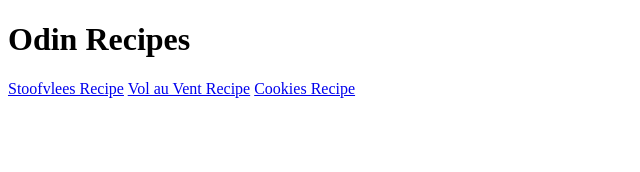
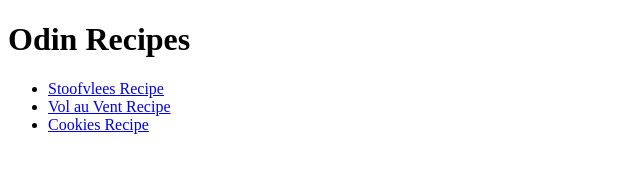
Before and after one commit to ivar2k/odin-recipes, a plain HTML site: page index.html in a window 1280 px wide. Shown: the whole page, without its empty margins (0-640 px from the left). Drawn offline with Linux system fonts and the light colour scheme.

Commit message:
Put links in unordened list

```diff
--- a/index.html
+++ b/index.html
@@ -8,8 +8,11 @@
 </head>
 <body>
     <h1>Odin Recipes</h1>
-    <a href="recipes/stoofvlees.html">Stoofvlees Recipe</a>
-    <a href="recipes/volauvent.html">Vol au Vent Recipe</a>
-    <a href="recipes/cookies.html">Cookies Recipe</a>
+    <ul>
+        <li><a href="recipes/stoofvlees.html">Stoofvlees Recipe</a></li>
+        <li><a href="recipes/volauvent.html">Vol au Vent Recipe</a></li>
+        <li><a href="recipes/cookies.html">Cookies Recipe</a></li>
+    </ul>
+
 </body>
 </html>
```
